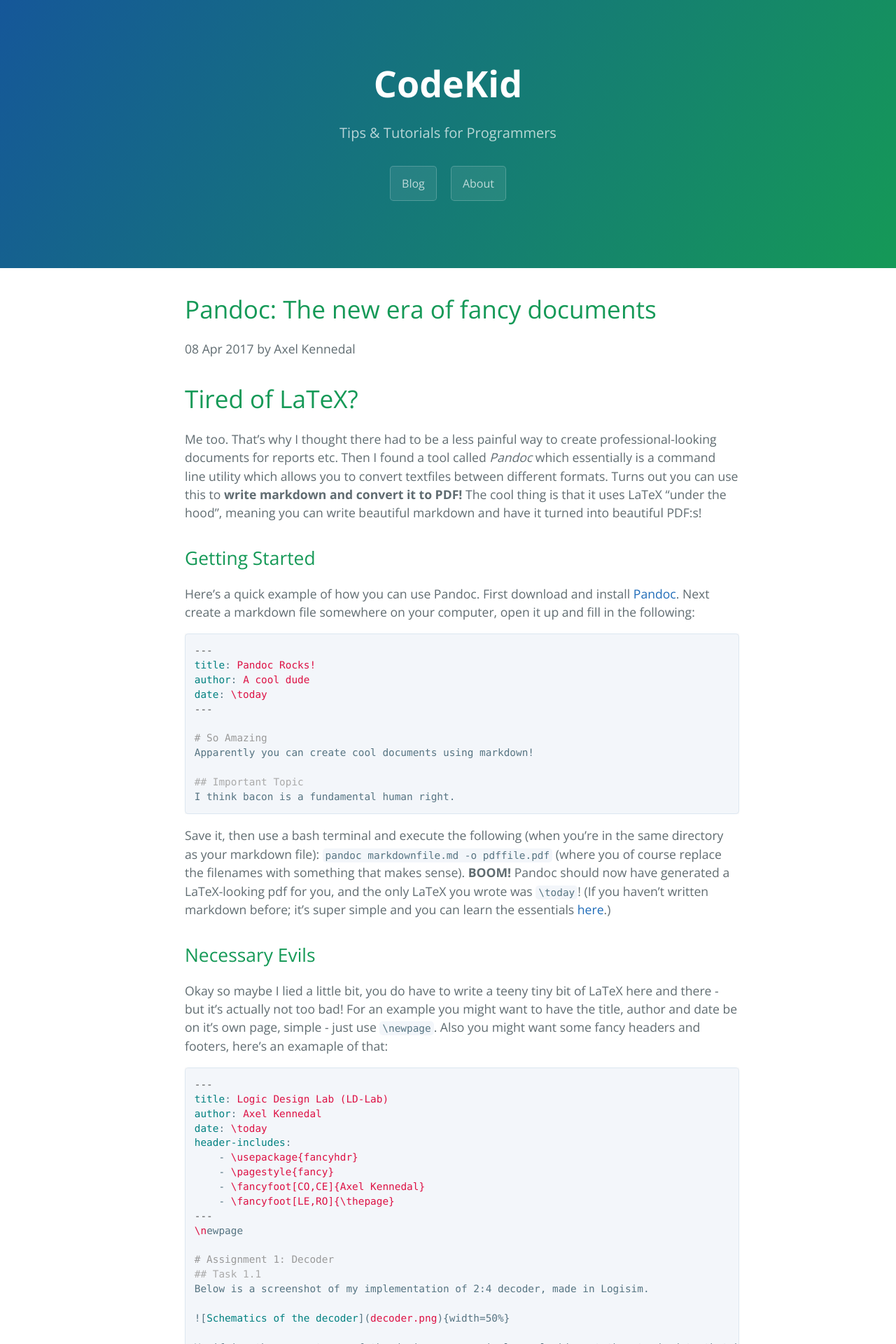
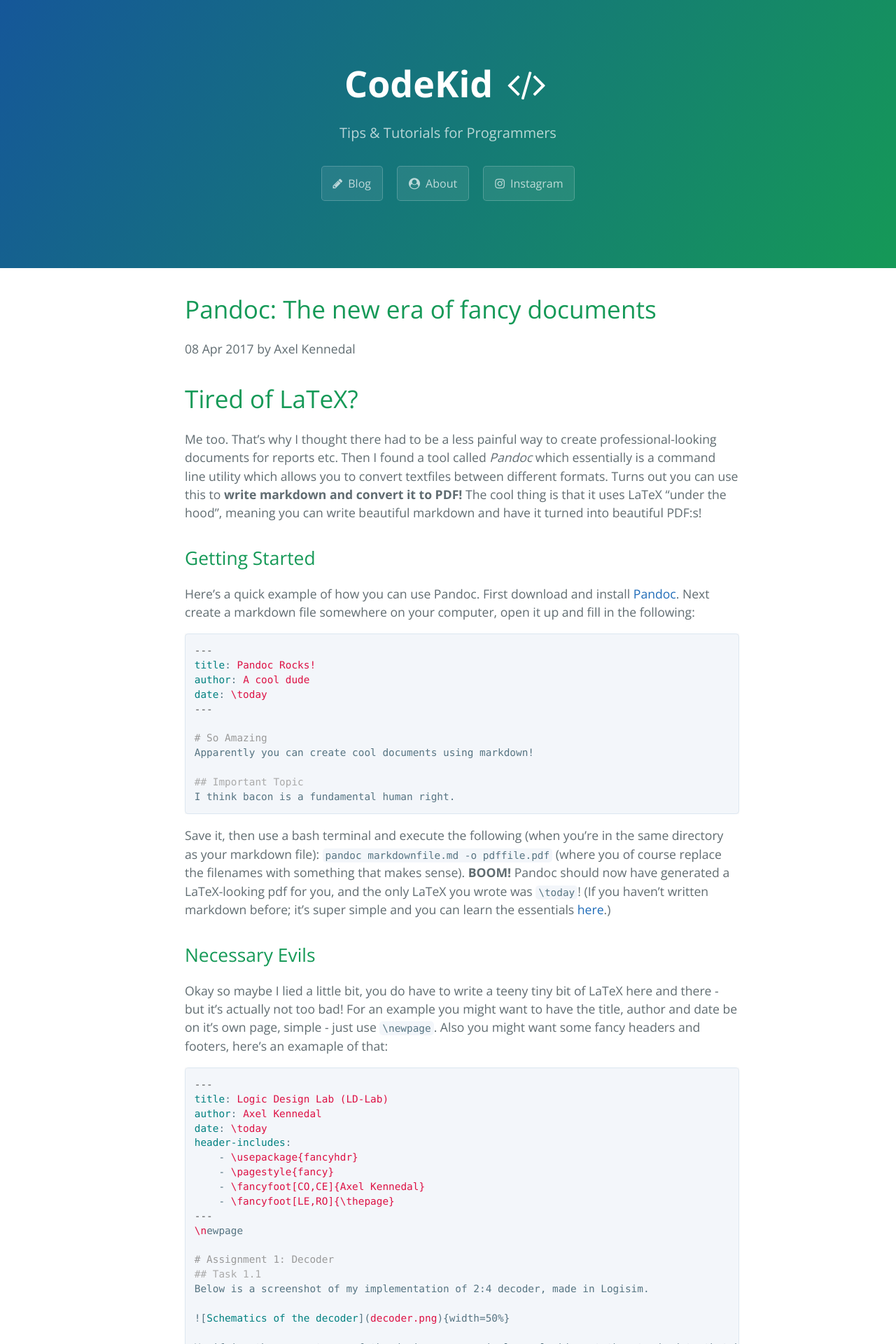
Before and after one commit to axelkennedal/axelkennedal.github.io, a Jekyll site: the page built from index.html, in a window 1280 px wide. Shown: the top 1920 px of the page at 70% size. Built offline with Jekyll 4.4.1, drawn with Linux system fonts in a browser that asks for light colours.

Commit message:
created instagram page, added fontawesome, styled share-page

```diff
--- a/_includes/head.html
+++ b/_includes/head.html
@@ -6,4 +6,5 @@
   <link rel="stylesheet" href="{{ site.baseurl }}/css/normalize.css">
   <link href='https://fonts.googleapis.com/css?family=Open+Sans:400,700' rel='stylesheet' type='text/css'>
   <link rel="stylesheet" href="{{ site.baseurl }}/css/cayman.css">
+  <link rel="stylesheet" href="https://cdnjs.cloudflare.com/ajax/libs/font-awesome/4.7.0/css/font-awesome.min.css">
 </head>
--- a/_includes/page-header.html
+++ b/_includes/page-header.html
@@ -1,6 +1,10 @@
+<style>
+.fa {padding-right: 8px;}
+</style>
 <section class="page-header">
-  <h1 class="project-name">{{ site.title }}</h1>
+  <h1 class="project-name">{{ site.title }}<i class="fa fa-code" style="padding-left: 20px;"></i></h1>
   <h2 class="project-tagline">{{ site.tagline }}</h2>
-  <a href="index.html" class="btn">Blog</a>
-  <a href="about.html" class="btn">About</a>
+  <a href="index.html" class="btn"><i class="fa fa-pencil"></i>Blog</a>
+  <a href="about.html" class="btn"><i class="fa fa-user-circle"></i>About</a>
+  <a href="instagram.html" class="btn"><i class="fa fa-instagram"></i>Instagram</a>
 </section>
--- a/_includes/share-page.html
+++ b/_includes/share-page.html
@@ -1,5 +1,14 @@
+<style>
+    .share-page {
+        background-color: #EEE;
+        padding: 20px;
+        border-radius: 40px;
+    }
+</style>
 <div class="share-page">
-    Share this on &rarr;
-    <a href="https://twitter.com/intent/tweet?text={{ page.title }}&url={{ site.url }}{{ page.url }}&via={{ site.twitter_username }}&related={{ site.twitter_username }}" rel="nofollow" target="_blank" title="Share on Twitter">Twitter</a>
-    <a href="https://facebook.com/sharer.php?u={{ site.url }}{{ page.url }}" rel="nofollow" target="_blank" title="Share on Facebook">Facebook</a>
+    <center>
+        Share this on &rarr;
+        <a href="https://twitter.com/intent/tweet?text={{ page.title }}&url={{ site.url }}{{ page.url }}&via={{ site.twitter_username }}&related={{ site.twitter_username }}" rel="nofollow" target="_blank" title="Share on Twitter">Twitter</a>
+        <a href="https://facebook.com/sharer.php?u={{ site.url }}{{ page.url }}" rel="nofollow" target="_blank" title="Share on Facebook">Facebook</a>
+    </center>
 </div>
```
Also changed, not shown: instagram.html (added, +15 -0 lines).
